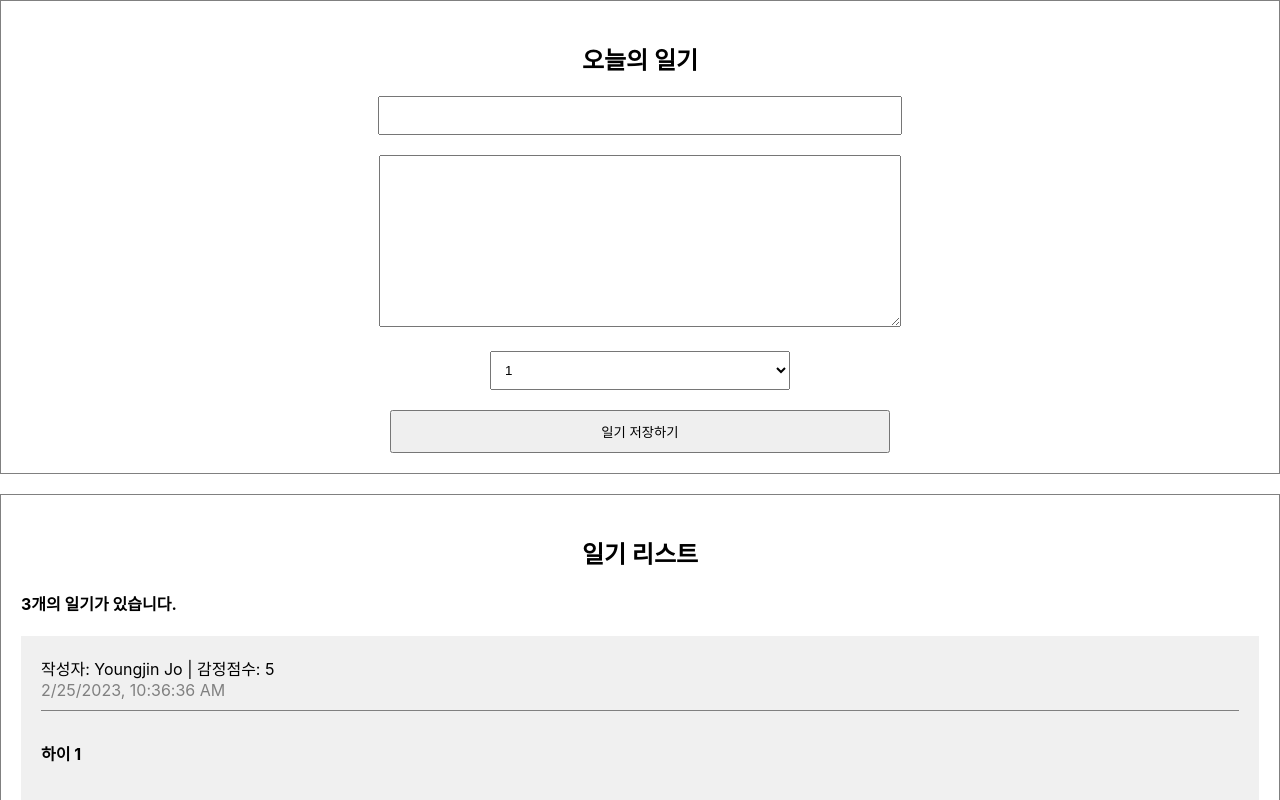
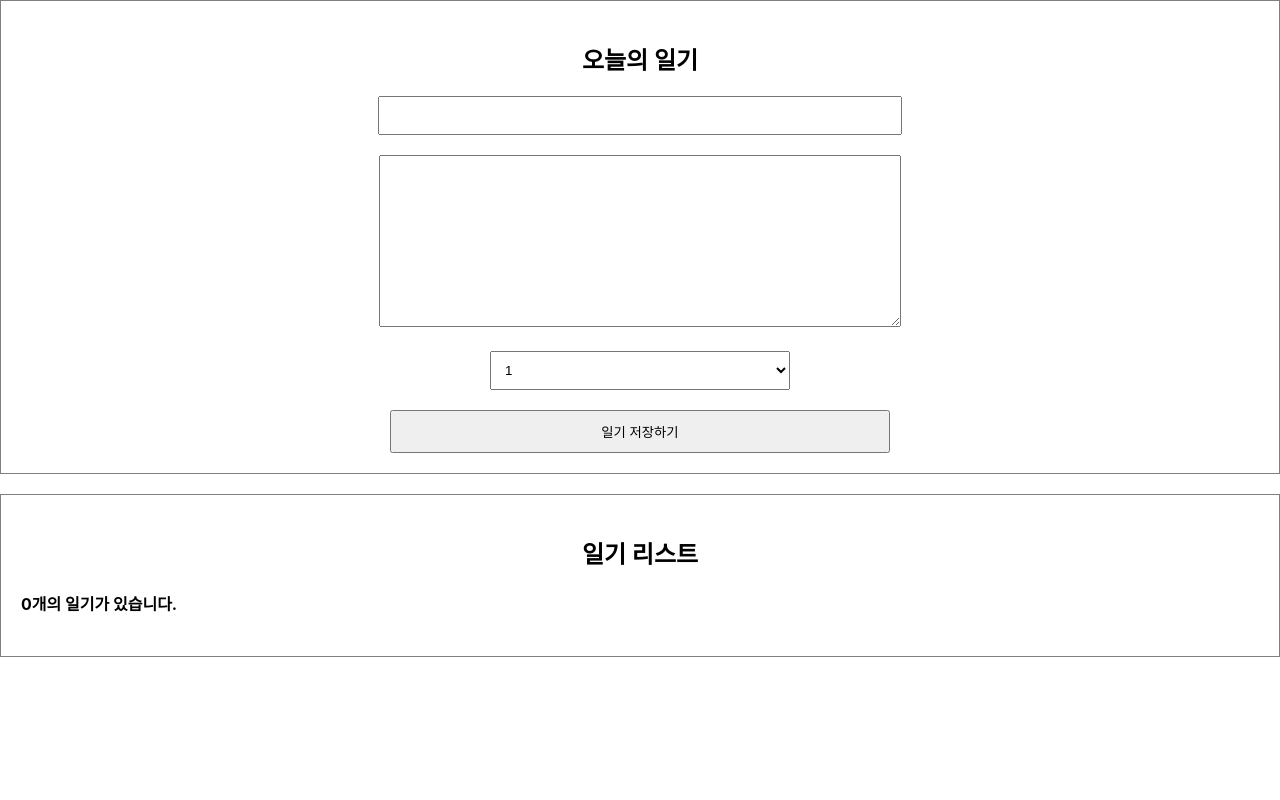
Before and after one commit to yjinjo/react-app, a React (Create React App) app: page / in a window 1280 px wide. Shown: the top 800 px of the page. Built offline with nearby package versions, Linux system fonts and the light colour scheme.

Commit message:
#10. 데이터 추가

```diff
--- a/src/App.js
+++ b/src/App.js
@@ -2,36 +2,53 @@
 import "./App.css";
 import DiaryEditor from "./DiaryEditor";
 import DiaryList from "./DiaryList";
+import { useRef, useState } from "react";
 
-const dummyList = [
-  {
-    id: 1,
-    author: "Youngjin Jo",
-    content: "하이 1",
-    emotion: 5,
-    created_date: new Date().getTime(),
-  },
-  {
-    id: 2,
-    author: "홍길동",
-    content: "하이 2",
-    emotion: 2,
-    created_date: new Date().getTime(),
-  },
-  {
-    id: 3,
-    author: "아무개",
-    content: "하이 3",
-    emotion: 1,
-    created_date: new Date().getTime(),
-  },
-];
+// const dummyList = [
+//   {
+//     id: 1,
+//     author: "Youngjin Jo",
+//     content: "하이 1",
+//     emotion: 5,
+//     created_date: new Date().getTime(),
+//   },
+//   {
+//     id: 2,
+//     author: "홍길동",
+//     content: "하이 2",
+//     emotion: 2,
+//     created_date: new Date().getTime(),
+//   },
+//   {
+//     id: 3,
+//     author: "아무개",
+//     content: "하이 3",
+//     emotion: 1,
+//     created_date: new Date().getTime(),
+//   },
+// ];
 
 function App() {
+  const [data, setData] = useState([]);
+
+  const dataId = useRef(0);
+  const onCreate = (author, content, emotion) => {
+    const created_date = new Date().getTime();
+    const newItem = {
+      author,
+      content,
+      emotion,
+      created_date,
+      id: dataId.current,
+    };
+    dataId.current += 1;
+    setData([newItem, ...data]);
+  };
+
   return (
     <div className="App">
-      <DiaryEditor />
-      <DiaryList diaryList={dummyList} />
+      <DiaryEditor onCreate={onCreate} />
+      <DiaryList diaryList={data} />
     </div>
   );
 }
--- a/src/DiaryEditor.js
+++ b/src/DiaryEditor.js
@@ -1,6 +1,6 @@
 import { useRef, useState } from "react";
 
-const DiaryEditor = () => {
+const DiaryEditor = ({ onCreate }) => {
   const authorInput = useRef();
   const contentInput = useRef();
 
@@ -25,13 +25,19 @@
     }
 
     if (state.content.length < 5) {
-      // alert("일기 본문은 최소 5글자 이상 입력해주세요");
       // focus
       contentInput.current.focus();
       return;
     }
 
+    onCreate(state.author, state.content, state.emotion);
+
     alert("저장 성공");
+    setState({
+      author: "",
+      content: "",
+      emotion: 1,
+    });
   };
 
   return (
```
